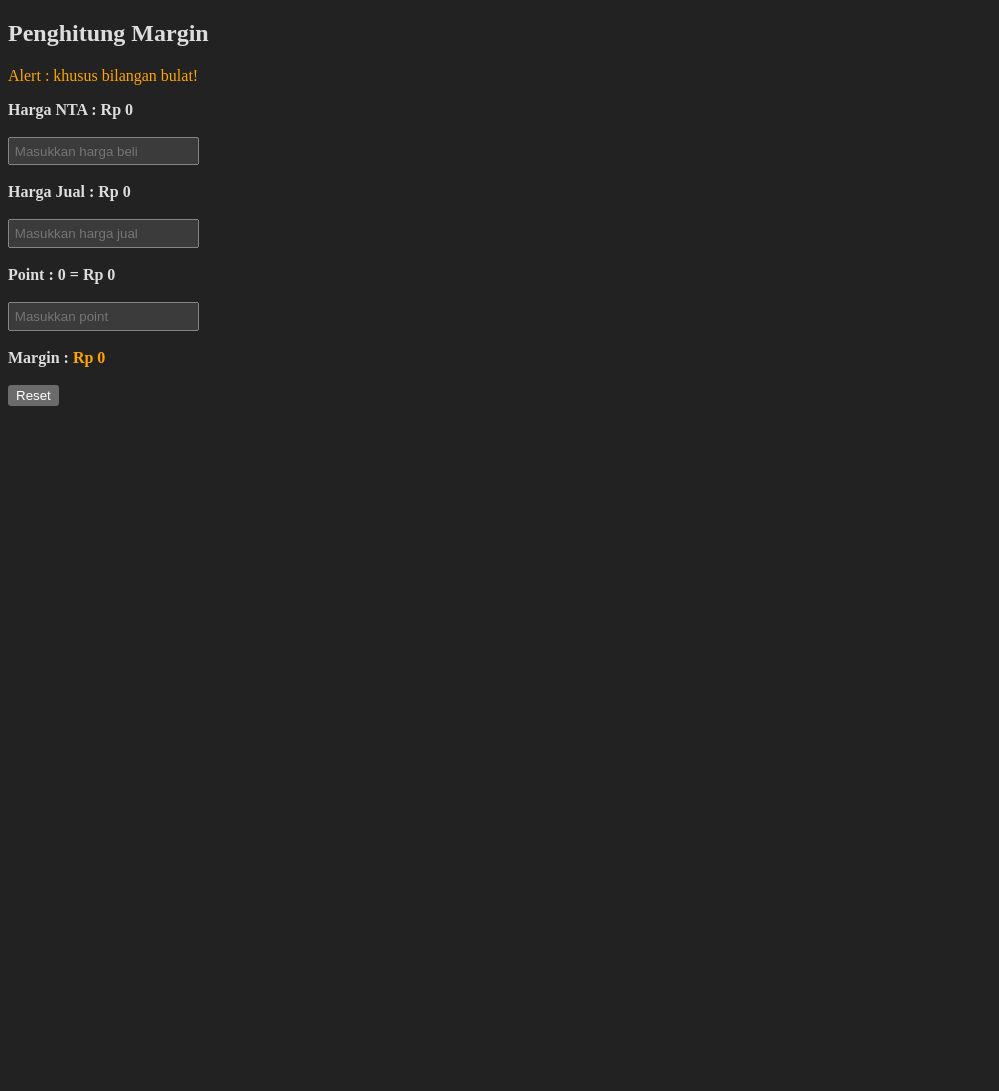
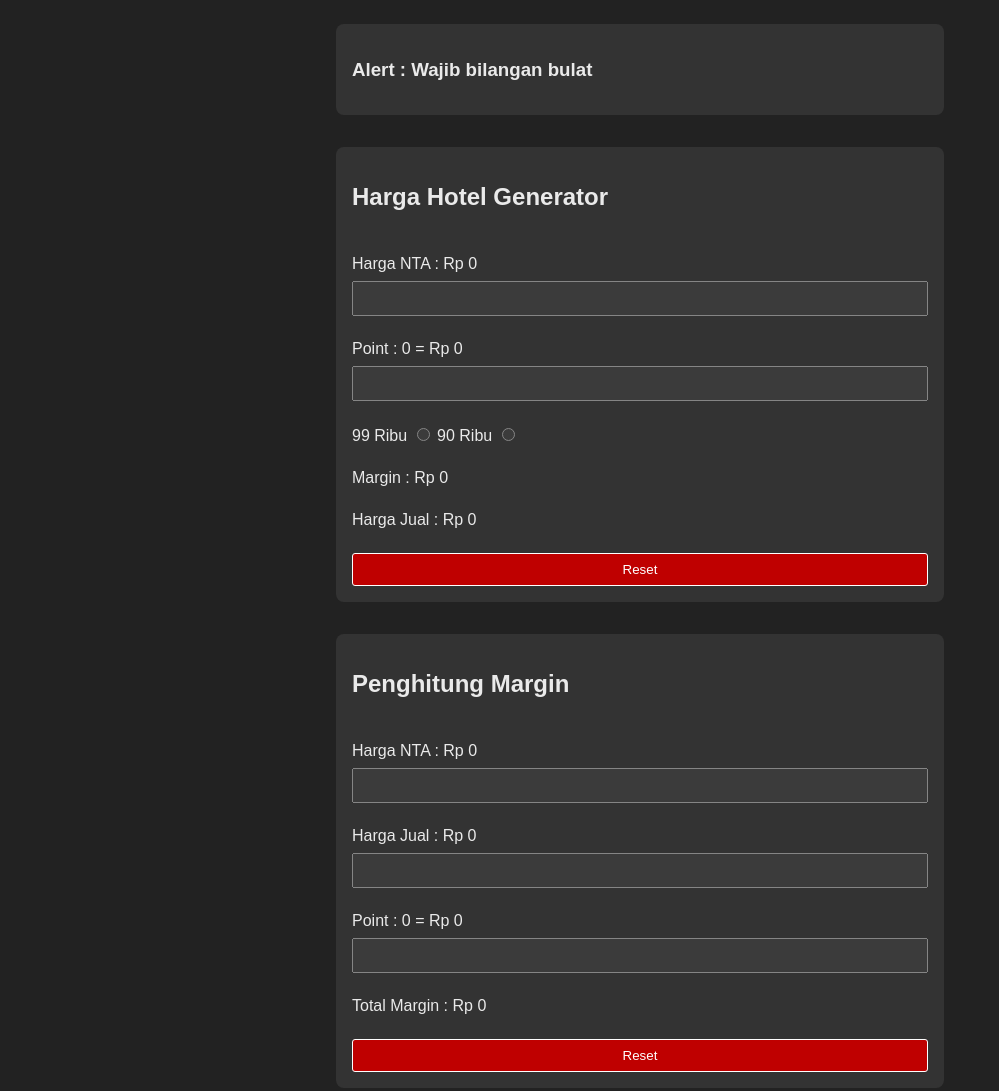
Before and after one commit to wajik45/penghitung-margin, a plain HTML site: page index.html in a window 1280 px wide. Shown: the whole page, without its empty margins (0-999 px from the left). Before the commit the page ends 800 px from the top, so only its background shows below. Drawn offline with Linux system fonts and the light colour scheme.

Commit message:
Add files via upload

```diff
--- a/index.html
+++ b/index.html
@@ -1,146 +1,284 @@
 <!DOCTYPE html>
-<html>
+<html lang="en">
   <head>
-    <meta http-equiv="content-type" content="text/html; charset=utf-8" />
-    <meta name="viewport" content="width=device-width, initial-scale=1.0">
-    <title>Penghitung Margin</title>
+    <meta charset="UTF-8" />
+    <meta name="viewport" content="width=device-width, initial-scale=1.0" />
+    <title>Tools</title>
     <style>
       :root {
+        font-family: sans-serif;
         color-scheme: dark;
       }
 
       body {
         background-color: #222;
-        color: #ddd;
+        color: #eaeaea;
       }
 
-      form {
-        font-weight: bold;
+      .container {
+        max-width: 40rem;
+        margin: auto;
       }
 
-      input {
-        padding: .3rem;
+      .wrapper {
+        padding: 1rem;
+        display: flex;
+        flex-direction: column;
+        gap: 2rem;
       }
 
-      p {
-        color: orange;
+      .harga-generator, .penghitung-margin, header {
+        background-color: #333;
+        border-radius: 0.5rem;
+        padding: 1rem;
+        display: flex;
+        flex-direction: column;
+        gap: 1.5rem;
+      }
+
+      .input-wrapper {
+        display: flex;
+        flex-direction: column;
+        gap: 0.5rem;
+      }
+
+      input[type="text"] {
+        padding: 0.5rem;
+      }
+
+      button {
+        background-color: rgb(191, 0, 0);
+        border-radius: 3px;
+        border: 1px solid white;
+        padding: 0.5rem;
+        cursor: pointer;
+      }
+
+      button:hover {
+        background-color: rgb(146, 0, 0);
+      }
+
+      button:active {
+        background-color: rgb(191, 0, 0);
       }
     </style>
   </head>
   <body>
+    <div class="container">
+      <div class="wrapper">
+        <header>
+          <h3>Alert : Wajib bilangan bulat</h3>
+        </header>
+        <form class="harga-generator">
+          <h2>Harga Hotel Generator</h2>
+          <div class="input-wrapper">
+            <label for="harga-nta"
+              >Harga NTA : <span class="text-nilai-nta">Rp 0</span></label
+            >
+            <input type="text" id="harga-nta" />
+          </div>
+          <div class="input-wrapper">
+            <label for="point"
+              >Point : <span class="text-point">0</span> =
+              <span class="text-nilai-point">Rp 0</span></label
+            >
+            <input type="text" id="point" />
+          </div>
+          <div class="input-wrapper">
+            <div>
+              <label for="_99-ribu">99 Ribu</label>
+              <input
+                type="radio"
+                id="_99-ribu"
+                name="nilai-genap"
+                value="99000"
+              />
+              <label for="_90-ribu">90 Ribu</label>
+              <input
+                type="radio"
+                id="_90-ribu"
+                name="nilai-genap"
+                value="90000"
+              />
+            </div>
+          </div>
+          <span>Margin : <span class="text-margin">Rp 0</span></span>
+          <span>Harga Jual : <span class="text-harga-jual">Rp 0</span></span>
+          <button type="submit">Reset</button>
+        </form>
+        <form class="penghitung-margin">
           <h2>Penghitung Margin</h2>
-    <p>Alert : khusus bilangan bulat!</p>
-    <form>
-      <label for="harga-beli">Harga NTA : <span></span></label>
-      <br />
-      <br />
-      <input type="text" id="harga-beli" placeholder="Masukkan harga beli" />
-
-      <br />
-      <br />
-
-      <label for="harga-jual">Harga Jual : <span></span></label>
-      <br />
-      <br />
-      <input type="text" id="harga-jual" placeholder="Masukkan harga jual" />
-
-      <br />
-      <br />
-
-      <label for="point">Point : <span></span> = <span></span></label>
-      <br />
-      <br />
-      <input type="text" id="point" placeholder="Masukkan point">
-
-      <br />
-      <br />
-
-      <span>Margin : <span id="margin"></span></span>
-
-      <br />
-      <br />
-
-      <button>Reset</button>
+          <div class="input-wrapper">
+            <label for="harga-nta"
+              >Harga NTA : <span class="text-nilai-nta">Rp 0</span></label
+            >
+            <input type="text" id="harga-nta" />
+          </div>
+          <div class="input-wrapper">
+            <label for="harga-jual"
+              >Harga Jual : <span class="text-nilai-jual">Rp 0</span></label
+            >
+            <input type="text" id="harga-jual" />
+          </div>
+          <div class="input-wrapper">
+            <label for="point"
+              >Point : <span class="text-point">0</span> =
+              <span class="text-nilai-point">Rp 0</span></label
+            >
+            <input type="text" id="point" />
+          </div>
+          <span
+            >Total Margin : <span class="text-total-margin">Rp 0</span></span
+          >
+          <button type="submit">Reset</button>
         </form>
+      </div>
+    </div>
 
     <script>
+      const perPoint = 5000;
+
       function toIDR(value) {
-        if (nilaiDefault.includes(",00")) {
         return value
-          .toLocaleString("id-ID", { style: "currency", currency: "IDR" });
+          .toLocaleString("id-ID", { style: "currency", currency: "IDR" })
+          .replace(",00", "");
       }
 
-        return value.toLocaleString('id-ID', { style: 'currency', currency: 'IDR' }).replace(",00", '');
+      function setDefault(tipe) {
+        const spans = document.querySelectorAll(`.${tipe} span`);
+
+        spans.forEach((span) => {
+          if (span.childNodes[0].nodeValue.includes("Rp")) {
+            span.textContent = "Rp 0";
           }
 
-      function getLabelValue(element) {
-        return element
-          .previousElementSibling
-          .previousElementSibling
-          .previousElementSibling
-          .firstElementChild;
+          if (span.classList.contains("text-point")) {
+            span.textContent = "0";
+          }
+        });
        }
 
-      function setDefault() {
-        getLabelValue(hargaBeli).textContent = nilaiDefault;
-        getLabelValue(hargaJual).textContent = nilaiDefault;
-        getLabelValue(point).textContent = "0";
-        getLabelValue(point).nextElementSibling.textContent = nilaiDefault;
-        marginElement.textContent = nilaiDefault;
-        marginElement.style.color = "orange";
+      // HARGA HOTEL GENERATOR
+      (() => {
+        function getMargin(nta) {
+          if (nta > 0 && nta < 2000000) return 100000;
+          if (nta >= 2000000 && nta < 4000000) return 150000;
+          if (nta >= 4000000 && nta < 6000000) return 200000;
+          if (nta >= 6000000 && nta < 8000000) return 250000;
+          if (nta >= 8000000 && nta < 10000000) return 300000;
+          if (nta >= 10000000 && nta < 12000000) return 350000;
+          if (nta >= 12000000 && nta < 14000000) return 400000;
+          if (nta >= 14000000 && nta < 16000000) return 450000;
+          if (nta >= 16000000 && nta < 18000000) return 500000;
+          if (nta >= 18000000 && nta < 20000000) return 550000;
+          if (nta >= 20000000) return 600000;
+
+          return 0;
         }
 
-      const nilaiDefault = "Rp 0";
-      const perPoint = 5000;
-      const form = document.querySelector("form");
-      const button = document.querySelector("button");
-      const inputs = document.querySelectorAll("input");
-      const hargaBeli = document.getElementById("harga-beli");
-      const hargaJual = document.getElementById("harga-jual");
-      const point = document.getElementById("point");
-      const marginElement = document.getElementById("margin");
+        const hargaNTA = document.querySelector(".harga-generator #harga-nta");
+        const point = document.querySelector(".harga-generator #point");
+        const inputs = document.querySelectorAll(".harga-generator input");
+        const radio = document.querySelectorAll(
+          ".harga-generator input[type=radio]"
+        );
+        const textHargaJual = document.querySelector(
+          ".harga-generator .text-harga-jual"
+        );
+        const textMargin = document.querySelector(
+          ".harga-generator .text-margin"
+        );
+        const form = document.querySelector("form.harga-generator");
 
-      setDefault();
+        form.addEventListener("submit", function (e) {
+          e.preventDefault();
+
+          setDefault("harga-generator");
+
+          this.reset();
+        });
+
+        inputs.forEach((input) => {
+          input.addEventListener("input", function () {
+            this.value = this.value.replace(/[^\d]/g, "");
+
+            const textNilai = this.previousElementSibling.firstElementChild;
+
+            if (textNilai) {
+              if (textNilai.textContent.includes("Rp")) {
+                textNilai.textContent = toIDR(Number(this.value));
+              } else {
+                textNilai.textContent = Number(this.value);
+                textNilai.nextElementSibling.textContent = toIDR(
+                  this.value * perPoint
+                );
+              }
+            }
+
+            const margin = getMargin(Number(hargaNTA.value));
+            const totalHarga =
+              Number(hargaNTA.value) - Number(point.value) * perPoint + margin;
+
+            textMargin.textContent = toIDR(margin);
+            textHargaJual.textContent = toIDR(totalHarga);
+
+            if (this.getAttribute("type") === "radio") {
+              const totalHargaString = totalHarga.toString();
+              const totalHargaKeseluruhan = Number(
+                totalHargaString.slice(0, totalHargaString.length - 5) +
+                  this.value
+              );
+
+              textHargaJual.textContent = toIDR(totalHargaKeseluruhan);
+            } else {
+              radio.forEach((item) => (item.checked = false));
+            }
+          });
+        });
+      })();
+
+      // PENGHITUNG MARGIN
+      (() => {
+        const hargaNTA = document.querySelector(".penghitung-margin #harga-nta");
+        const hargaJual = document.querySelector(".penghitung-margin #harga-jual");
+        const point = document.querySelector(".penghitung-margin #point");
+        const inputs = document.querySelectorAll(".penghitung-margin input");
+        const textTotalMargin = document.querySelector(
+          ".penghitung-margin .text-total-margin"
+        );
+        const form = document.querySelector("form.penghitung-margin");
+
+        form.addEventListener("submit", function (e) {
+          e.preventDefault();
+
+          setDefault("penghitung-margin");
+
+          this.reset();
+        });
 
         inputs.forEach((input) => {
           input.addEventListener("input", function() {
-          const labelValue = getLabelValue(this);
-
             this.value = this.value.replace(/[^\d]/g, "");
 
-          if (this.id === "point") {
-            const pointResult = Number(this.value);
-            const result = Number(this.value) * perPoint;
+            const textNilai = this.previousElementSibling.firstElementChild;
 
-            labelValue.textContent = pointResult;
-            labelValue.nextElementSibling.textContent = toIDR(result);
+            if (textNilai) {
+              if (textNilai.textContent.includes("Rp")) {
+                textNilai.textContent = toIDR(Number(this.value));
               } else {
-            const result = Number(this.value);
-
-            labelValue.textContent = toIDR(result);
+                textNilai.textContent = Number(this.value);
+                textNilai.nextElementSibling.textContent = toIDR(
+                  this.value * perPoint
+                );
+              }
             }
 
-          const margin = Number(hargaJual.value) - Number(hargaBeli.value) + Number(point.value) * perPoint;
+            const totalMargin = Number(hargaJual.value) - Number(hargaNTA.value) + Number(point.value) * perPoint;
 
-           marginElement.textContent = toIDR(margin);
-
-           if (margin > 0) {
-             marginElement.style.color = "green";
-           } else if (margin < 0) {
-             marginElement.style.color = "red";
-           } else {
-             marginElement.style.color = "orange";
-           }
+            textTotalMargin.textContent = toIDR(totalMargin);
           });
         });
-
-      button.addEventListener("click", function(e) {
-        e.preventDefault();
-
-        setDefault();
-
-        form.reset();
-      });
+      })();
     </script>
   </body>
 </html>
```
Lines whose indentation alone changed are shown as unchanged.
